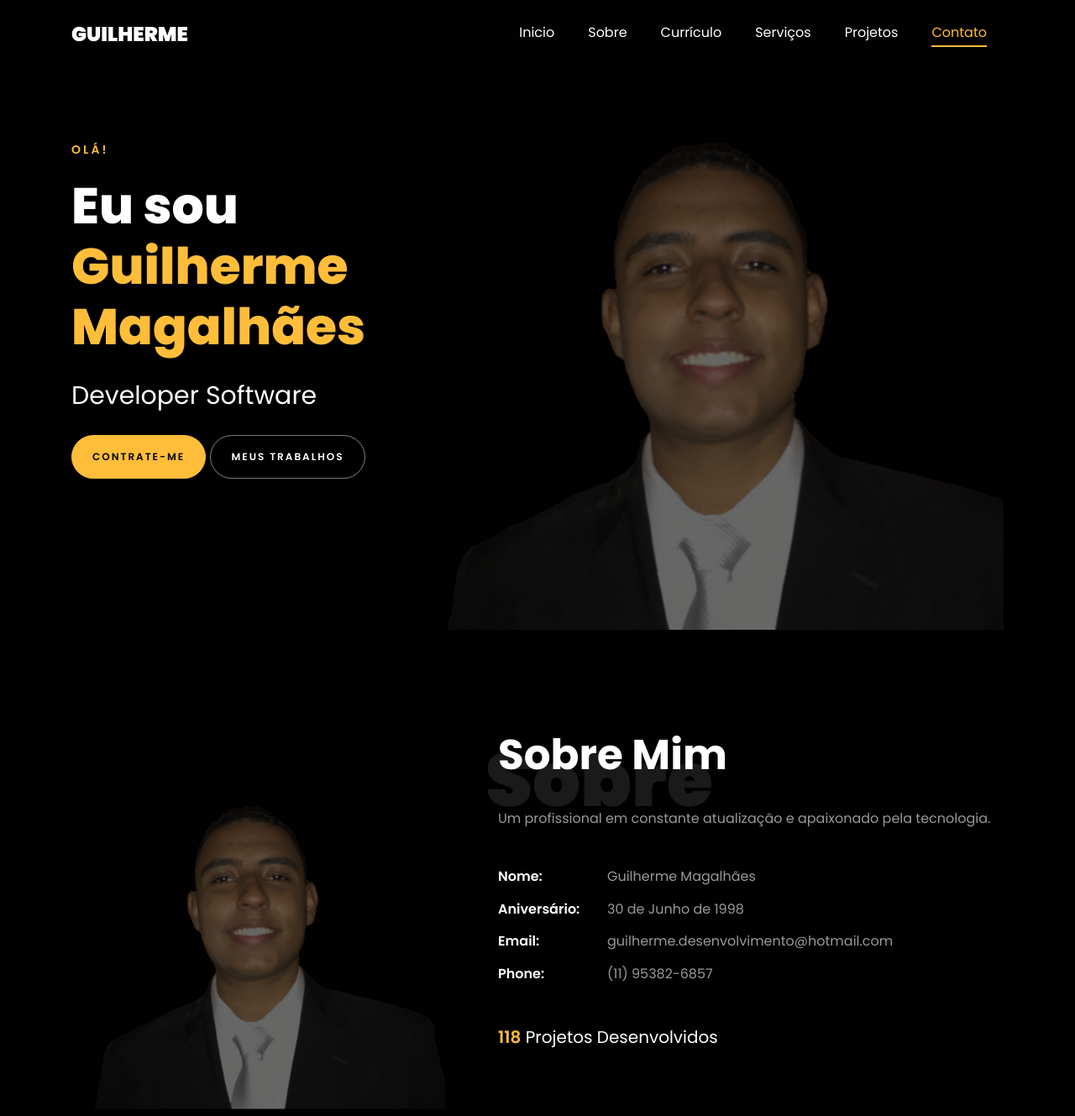
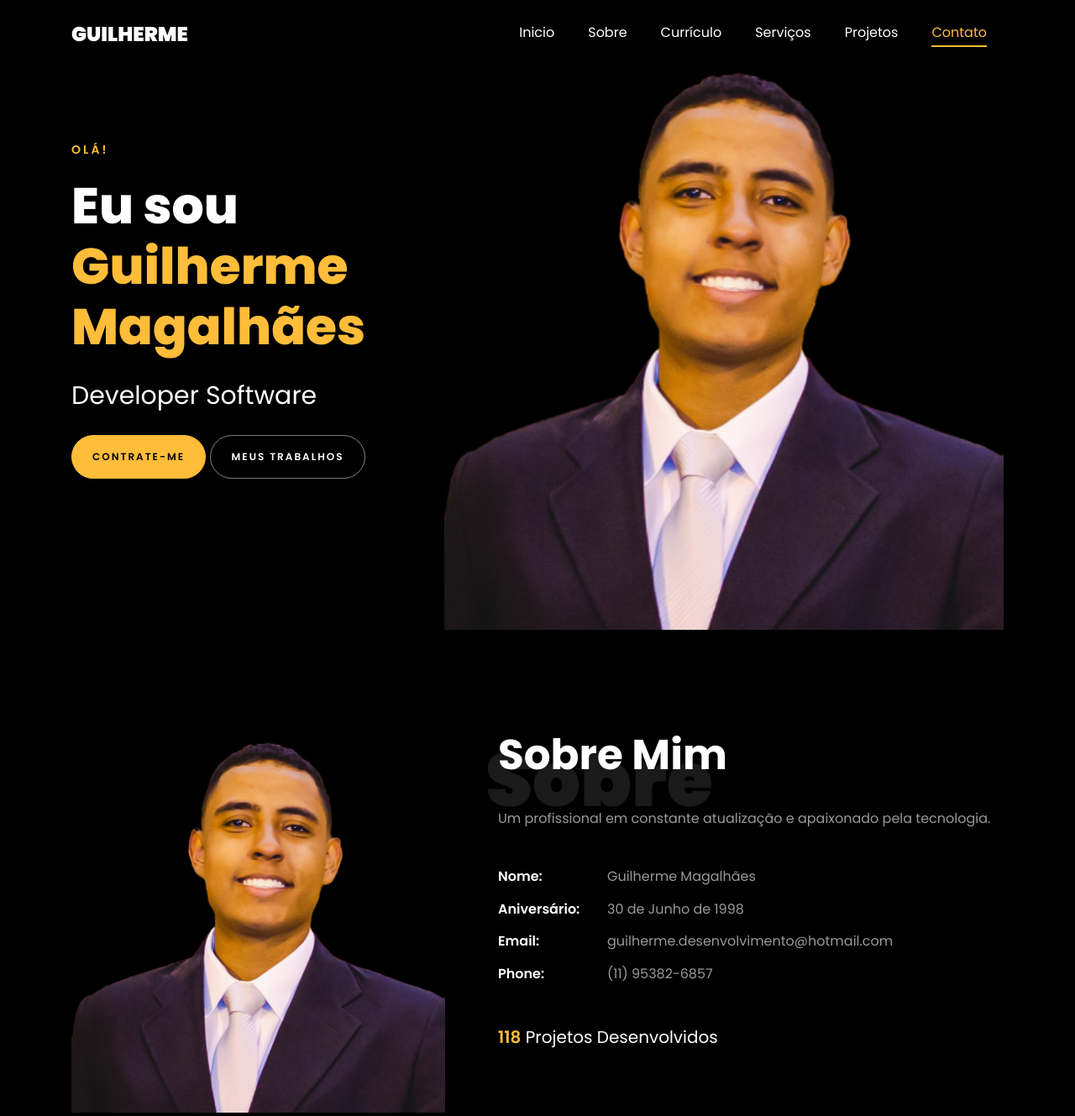
Before and after one commit to guilhermemagalhaes/guilhermemagalhaes.github.io, a plain HTML site: page index.html in a window 1280 px wide. Shown: the top 1329 px of the page at 84% size. Drawn offline with Linux system fonts and the light colour scheme; files whose address does not match are found by name.

Commit message:
Mudança imagem fundo

```diff
--- a/index.html
+++ b/index.html
@@ -62,7 +62,7 @@
 				<div class="overlay"></div>
 				<div class="container">
 					<div class="row d-md-flex no-gutters slider-text align-items-end justify-content-end" data-scrollax-parent="true">
-						<div class="one-third js-fullheight order-md-last img" style="background-image:url(Screenshot_1.png);">
+						<div class="one-third js-fullheight order-md-last img" style="background-image:url(Gui.png);">
 							<div class="overlay"></div>
 						</div>
 						<div class="one-forth d-flex  align-items-center ftco-animate" data-scrollax=" properties: { translateY: '70%' }">
@@ -86,7 +86,7 @@
 				<div class="col-md-6 col-lg-5 d-flex">
 					<div class="img-about img d-flex align-items-stretch">
 						<div class="overlay"></div>
-						<div class="img d-flex align-self-stretch align-items-center" style="background-image:url(Screenshot_1.png);">
+						<div class="img d-flex align-self-stretch align-items-center" style="background-image:url(Gui.png);">
 						</div>
 					</div>
 				</div>
```
